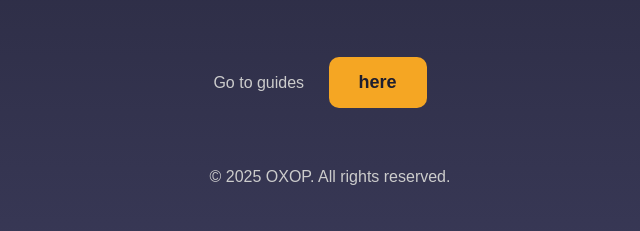
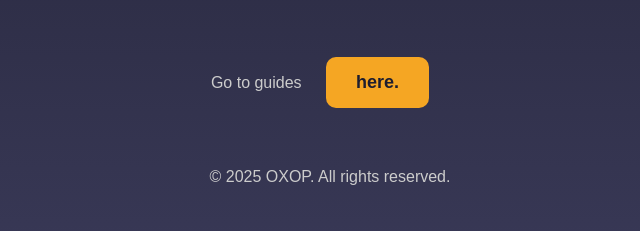
Before and after one commit to 0XOPx/oxelcraft, a plain HTML site: page index.html in a window 1280 px wide. Shown: the part 466-697 px from the top of the page, 310-950 px from the left. Drawn offline with Linux system fonts and the light colour scheme.

Commit message:
Update index.html

```diff
--- a/index.html
+++ b/index.html
@@ -62,7 +62,7 @@ body {
     <a class="button" href="https://github.com/0XOPx/oxelcraft-vault.git" target="_blank">Versions Here</a>
     <p>Information is at the README.md file <a class="button" href="https://github.com/0XOPx/oxelcraft/blob/main/README.md" target="_blank">here.</a></p>
     <h1>EXTRA</h1>
-    <p>Go to guides <a class="button" href="https://github.com/0XOPx/oxelcraft/tree/main/guides" target="_blank">here</a></p>
+    <p>Go to guides <a class="button" href="https://github.com/0XOPx/oxelcraft/tree/main/guides" target="_blank">here.</a></p>
 
     <p>© 2025 OXOP. All rights reserved.</p>
 </body>
```
